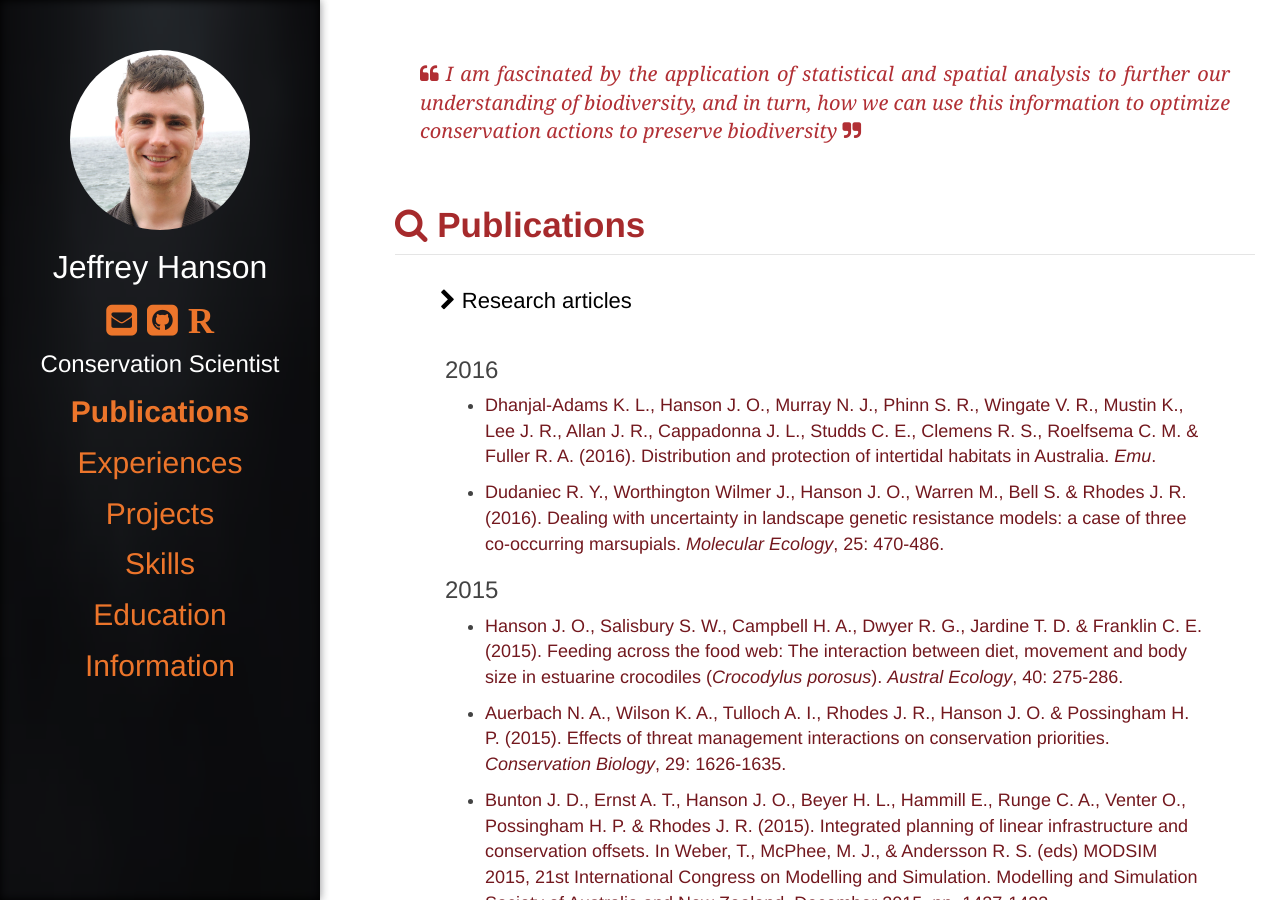
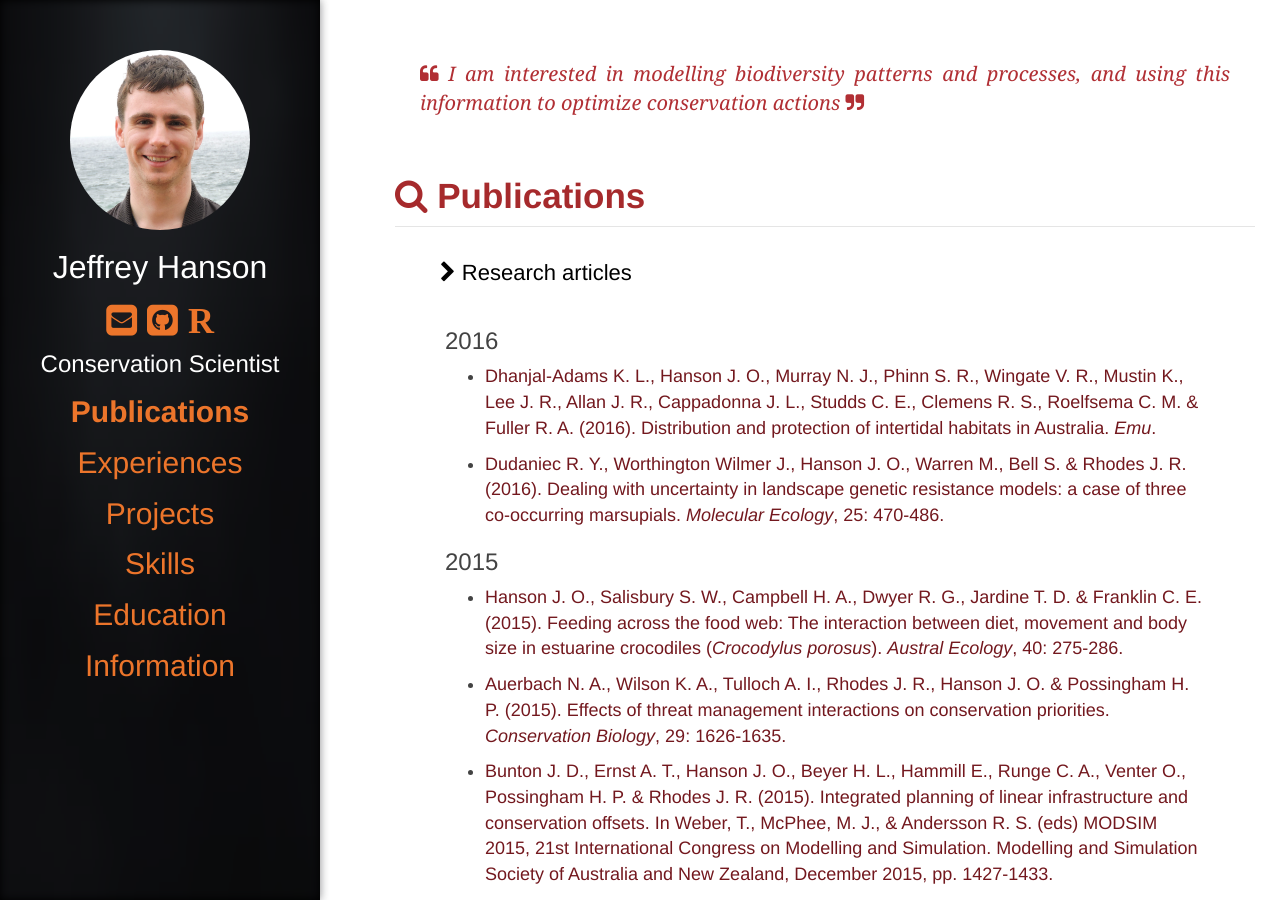
Before and after one commit to jeffreyhanson/jeffreyhanson.github.io, a Jekyll site: the page built from index.html, in a window 1280 px wide and 900 px high. Built offline with Jekyll 4.4.1, drawn with Linux system fonts in a browser that asks for light colours; nearby versions of some CDN libraries; part of the change alters nothing that is shown.

Commit message:
+ update web page

```diff
--- a/_config.yml
+++ b/_config.yml
@@ -6,7 +6,7 @@ baseurl    : "" # Github subfolder for project . If is your main git or you use
 url        : "http://jeffrey-hanson.com"  # Url of your site
 
 
-metadata: ["jeff hanson", "jeffrey hanson", "jeffrey owen hanson", "jeffrey o hanson", "github", "conservation", "ecology", "spatial", "uq", "the university of queensland", "brisbane", "rapr", "marxan", "mapotron", "resume", "CV"] # Metadata for if you want to analyse your site  with google analytics (code like UA-5293-1)
+metadata: ["jeff hanson", "jeffrey hanson", "jeffrey owen hanson", "jeffrey o hanson", "github", "conservation", "ecology", "spatial", "uq", "the university of queensland", "brisbane", "raptr", "marxan", "mapotron", "resume", "CV"] # Metadata for if you want to analyse your site  with google analytics (code like UA-5293-1)
 googleAnalyticsID: "UA-70466840-2"
 ackeeAnalytics: #http://pmpa.ovh:8893/!
 custom-css: /css/extra.css
@@ -22,10 +22,10 @@ SEO_IMAGE: /assets/profile.jpg
 SEO_ALEXA_VERIFY_ID:
 SEO_GOOGLE_SITE_VERIFICATION:
 
-############################# Personnal Inforamtions ################################
+############################# Personnal Informations ################################
 name   : Jeffrey Hanson #Your name
 summary: Conservation Scientist # a simple sentence about you
-quote  : "I am fascinated by the application of statistical and spatial analysis to further our understanding of biodiversity, and in turn, how we can use this information to optimize conservation actions to preserve biodiversity" # a quote about you
+quote  : "I am interested in modelling biodiversity patterns and processes, and using this information to optimize conservation actions" # a quote about you
 phone  : +61 04 3108 8950 # your phone number
 # vcard  : /assets/leoderbois.vcf
 # street : 6 Delamore Court
@@ -77,7 +77,7 @@ skills:
      - name:  Visualisation
        values: ["ggplot2", "R base graphics"]
      - name:  Modelling platforms
-       values: ["stan", "MaxEnt"]
+       values: ["stan", "MaxEnt", "jags"]
 
  - sectionName: <i class="fa fa-map-marker"></i> Spatial Analytical skills
    elements:
```
Also changed, not shown: README.md.
